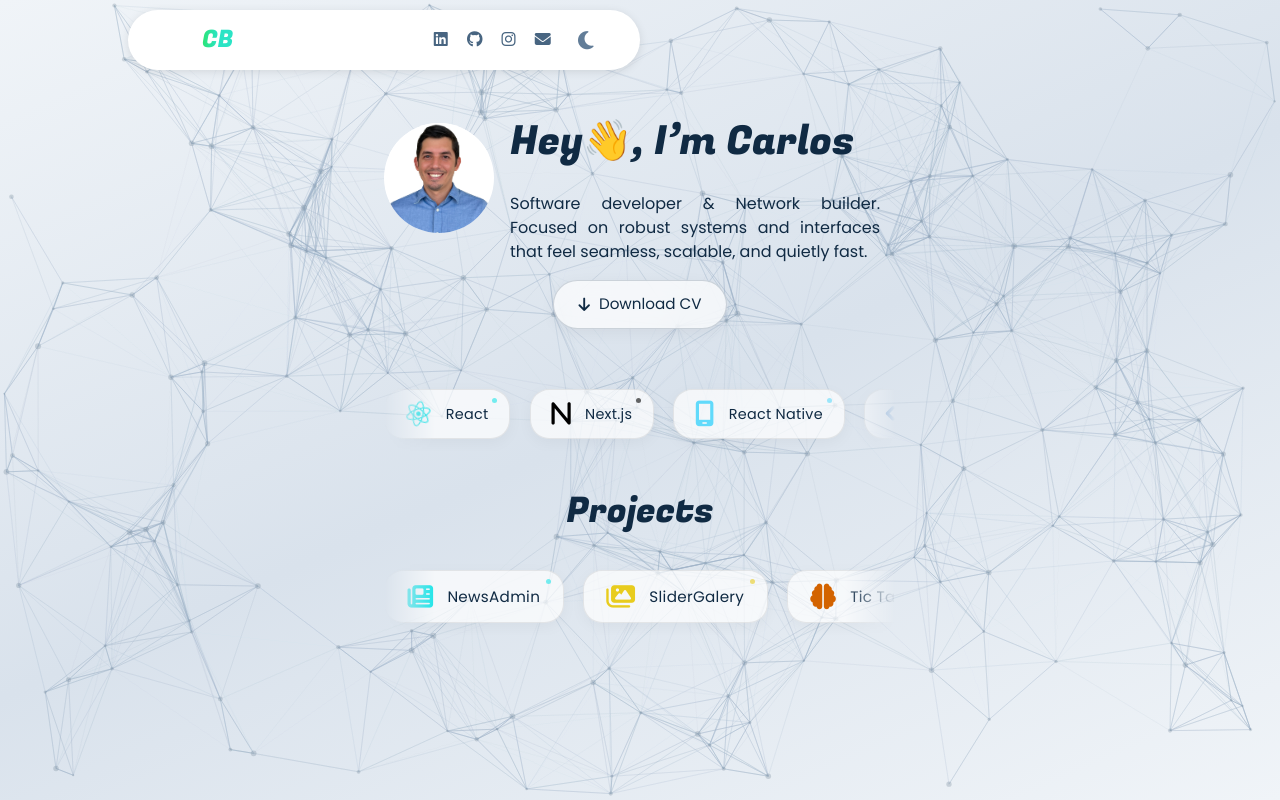
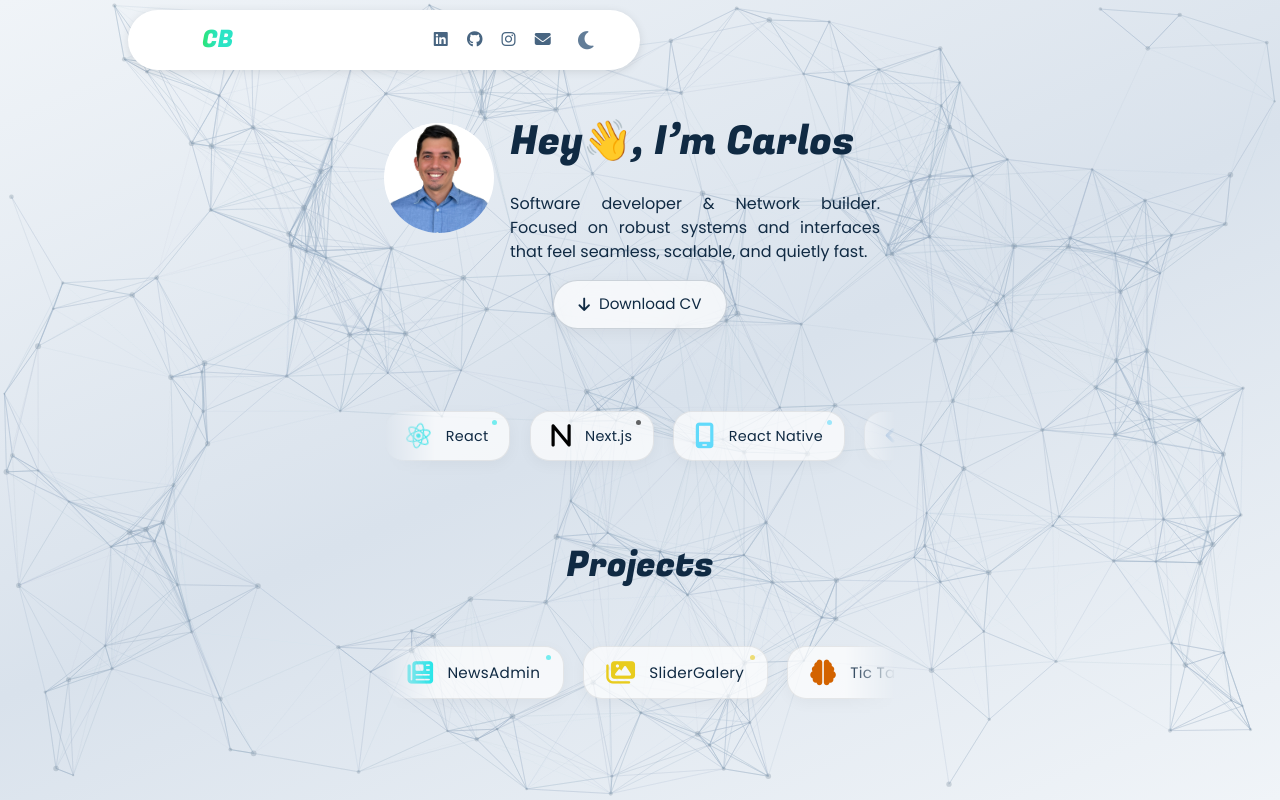
Before and after one commit to carlosbermudezg/me, a React (Vite) app: page / in a window 1280 px wide. Built offline with nearby package versions, Linux system fonts and the light colour scheme.

Commit message:
shadowns

```diff
--- a/src/assets/css/Home.css
+++ b/src/assets/css/Home.css
@@ -94,7 +94,7 @@
   overflow-x: auto;
   overflow-y: hidden;
   position: relative;
-  padding: 12px 0;
+  padding: 24px 0;
   cursor: grab;
   user-select: none;
   -webkit-overflow-scrolling: touch;
@@ -122,8 +122,9 @@
   align-items: center;
   gap: 1.2em;
   padding-right: 1.2em;
+  padding-top: 10px;
+  padding-bottom: 20px;
   flex-shrink: 0;
-}
 }
 
 @keyframes blink {
--- a/src/assets/css/ProjectsCards.css
+++ b/src/assets/css/ProjectsCards.css
@@ -22,7 +22,7 @@
     overflow-x: auto;
     overflow-y: hidden;
     position: relative;
-    padding: 12px 0;
+    padding: 24px 0;
     cursor: grab;
     user-select: none;
     -webkit-overflow-scrolling: touch;
@@ -50,6 +50,8 @@
     align-items: center;
     gap: 1.2em;
     padding-right: 1.2em;
+    padding-top: 10px;
+    padding-bottom: 20px;
     flex-shrink: 0;
 }
 
```
